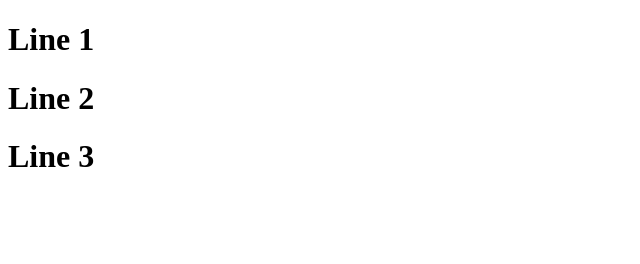
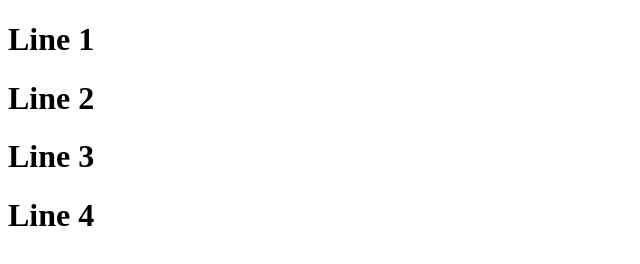
Before and after one commit to raviautomatetoday/gitrepo, a plain HTML site: page index.html in a window 1280 px wide. Shown: the whole page, without its empty margins (0-640 px from the left). Drawn offline with Linux system fonts and the light colour scheme.

Commit message:
Update index.html
Line 4

```diff
--- a/index.html
+++ b/index.html
@@ -7,6 +7,7 @@
 <h1>Line 1</h1>
 <h1>Line 2</h1>
 <h1>Line 3</h1>
+<h1>Line 4</h1>
 <body>
 </body>
 </html>
```
